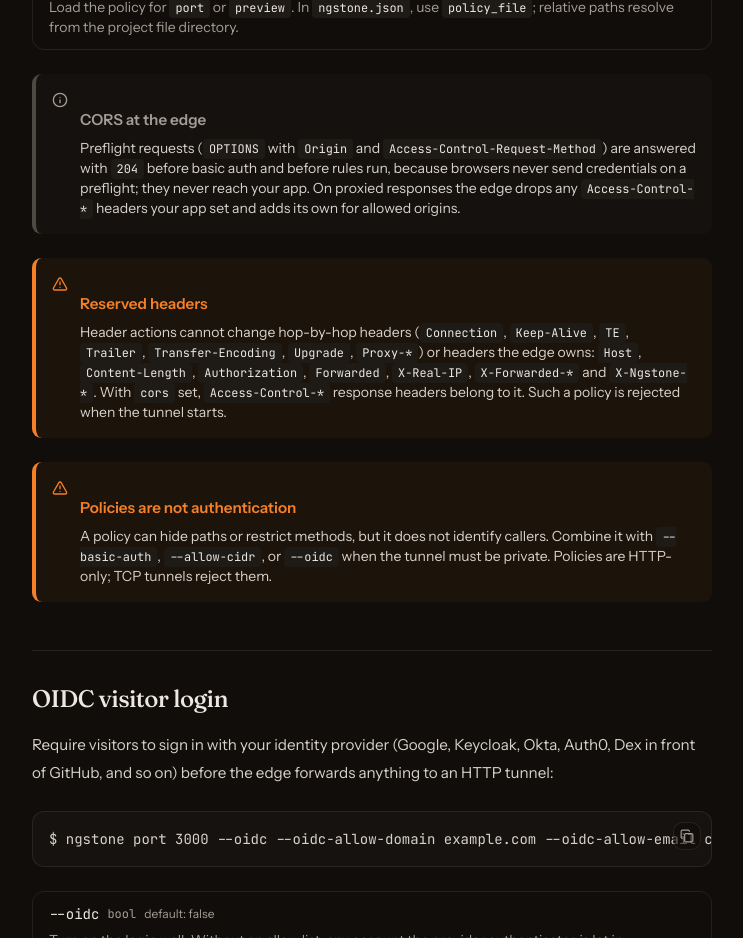
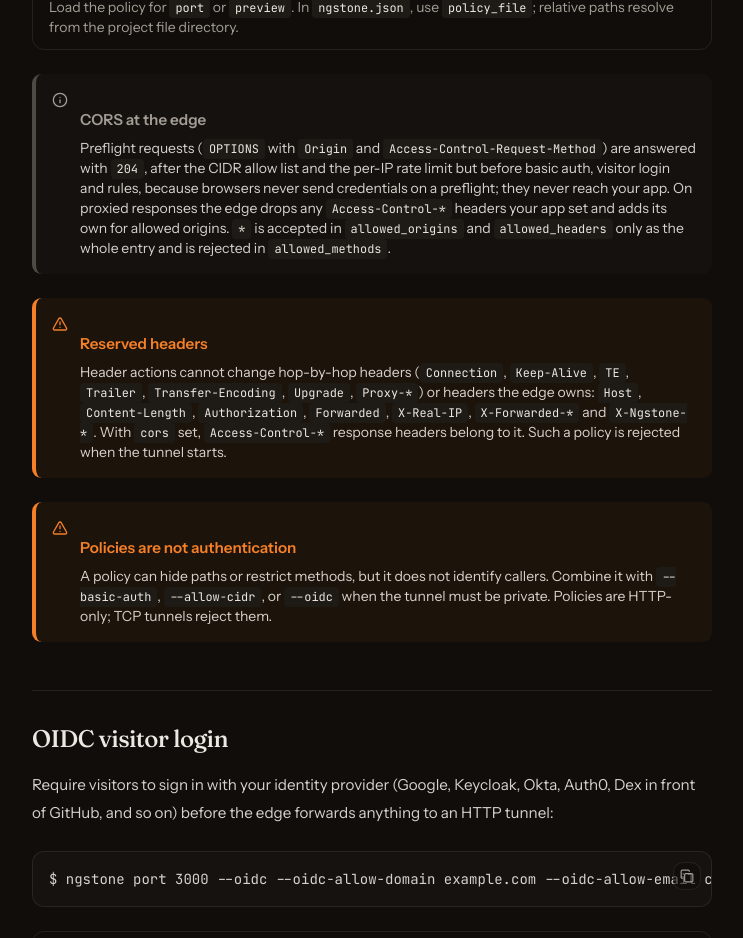
Before and after one commit to emilio-kariuki/ngstone, a Next.js app in the folder landing/: page /docs/guides/access-control in a window 1280 px wide. Shown: the part 4620-5558 px from the top of the page, without its empty margins (264-1007 px from the left). Built offline with nearby package versions, Linux system fonts and the light colour scheme.

Commit message:
docs(policy): state preflight ordering and wildcard rules

```diff
--- a/landing/src/app/docs/guides/access-control/page.tsx
+++ b/landing/src/app/docs/guides/access-control/page.tsx
@@ -253,11 +253,14 @@ $ ngstone preview 3000 --ttl 30m --policy-file traffic-policy.json`}
       <Callout variant="note" title="CORS at the edge">
         Preflight requests (<code>OPTIONS</code> with <code>Origin</code> and{" "}
         <code>Access-Control-Request-Method</code>) are answered with{" "}
-        <code>204</code> before basic auth and before rules run, because
-        browsers never send credentials on a preflight; they never reach
-        your app. On proxied responses the edge drops any{" "}
+        <code>204</code>, after the CIDR allow list and the per-IP rate limit
+        but before basic auth, visitor login and rules, because browsers
+        never send credentials on a preflight; they never reach your app. On
+        proxied responses the edge drops any{" "}
         <code>Access-Control-*</code> headers your app set and adds its own
-        for allowed origins.
+        for allowed origins. <code>*</code> is accepted in{" "}
+        <code>allowed_origins</code> and <code>allowed_headers</code> only as
+        the whole entry and is rejected in <code>allowed_methods</code>.
       </Callout>
       <Callout variant="warning" title="Reserved headers">
         Header actions cannot change hop-by-hop headers (
```
Also changed, not shown: 1 other file (tests, documents, lock files or other folders).
